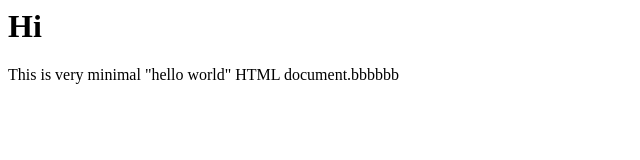
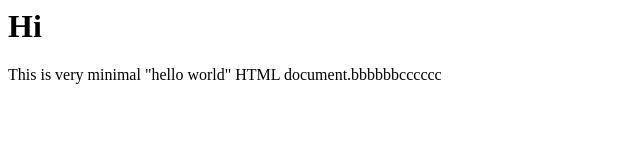
Before and after one commit to lucrlessard/testhtmlluc, a plain HTML site: page index.html in a window 1280 px wide. Shown: the full height of the page, 0-640 px from the left. Drawn offline with Linux system fonts and the light colour scheme.

Commit message:
2e changement

```diff
--- a/index.html
+++ b/index.html
@@ -6,6 +6,6 @@
    </HEAD>
 <BODY>
    <H1>Hi</H1>
-   <P>This is very minimal "hello world" HTML document.bbbbbb</P>
+   <P>This is very minimal "hello world" HTML document.bbbbbbcccccc</P>
 </BODY>
 </HTML>
```
